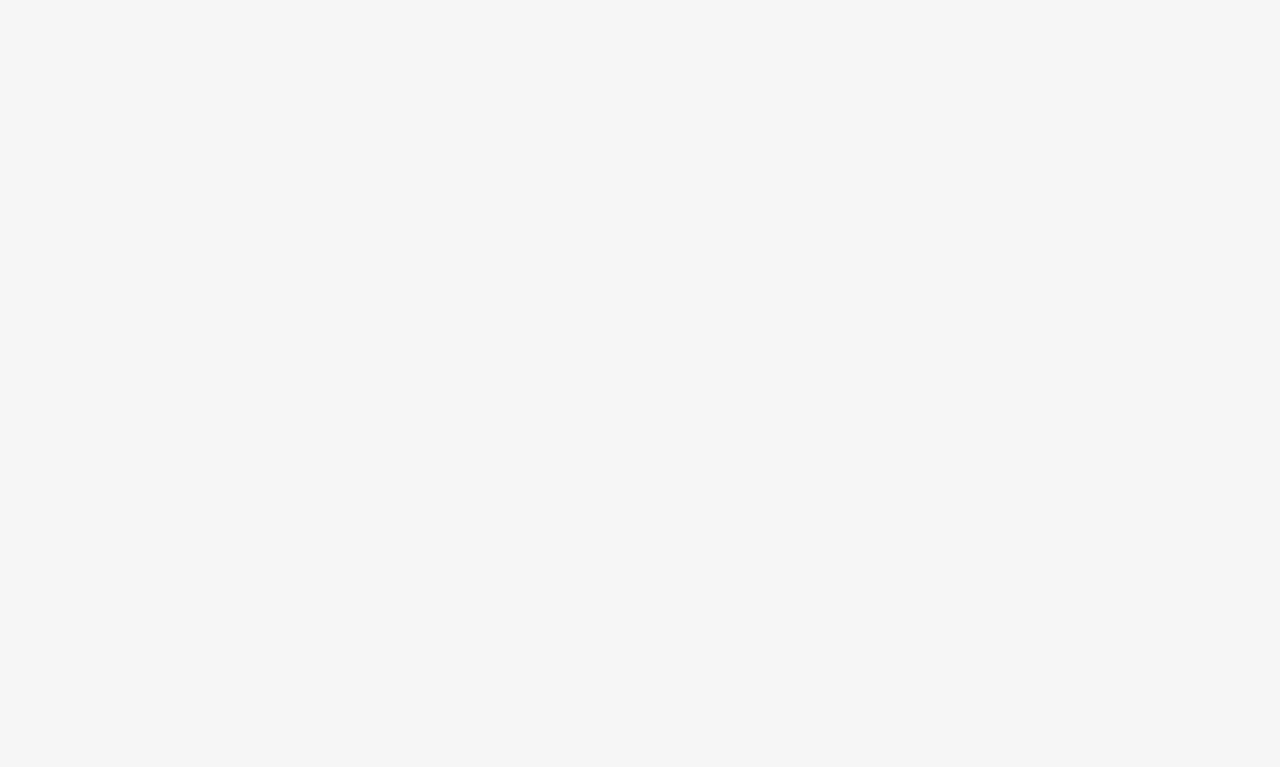
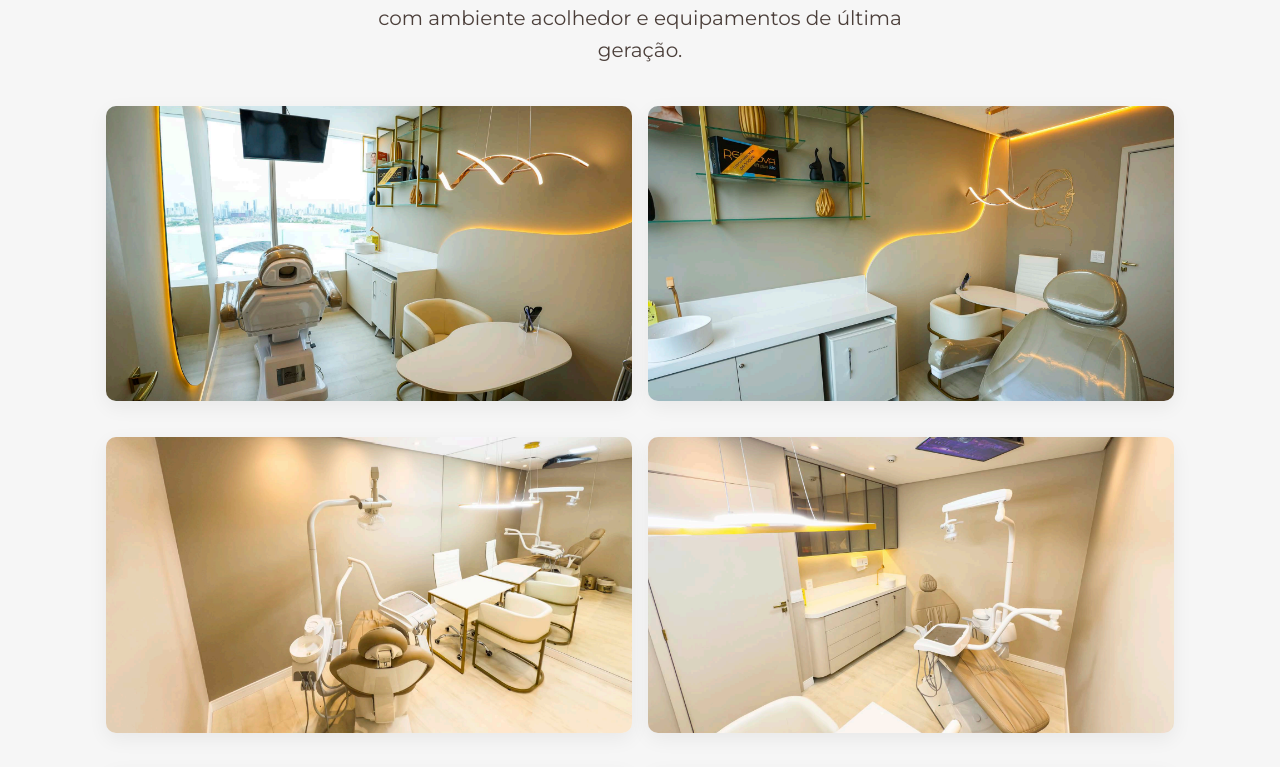
Before and after one commit to Henrilsm/agape-essence, a Next.js app: page /local in a window 1280 px wide. Shown: the part 970-1737 px from the top of the page. Before the commit the page ends 1017 px from the top, so only its background shows below. Built offline with nearby package versions, Linux system fonts and the light colour scheme.

Commit message:
Nossa estrutura

```diff
--- a/app/local/page.js
+++ b/app/local/page.js
@@ -1,4 +1,5 @@
 import styles from "./page.module.css";
+import Image from "next/image";
 
 export default function LocalPage() {
   return (
@@ -24,6 +25,38 @@ export default function LocalPage() {
         </p>
         <p>Agende já a sua próxima avaliação estética.</p>
       </div>
+
+      {/* Nossa Estrutura: sessão com fotos das salas */}
+      <section className={styles.structureSection}>
+        <h2 className={styles.title}>Nossa Estrutura</h2>
+        <p className={styles.sectionText}>
+          Conheça nosso espaço dedicado ao seu bem-estar e beleza, com ambiente
+          acolhedor e equipamentos de última geração.
+        </p>
+
+        <div className={styles.roomsGrid}>
+          <div className={styles.room}>
+            <div className={styles.roomImages}>
+              <Image src="/Foto-Estetica-Vista1.png" alt="Sala Estética 1" width={800} height={500} className={styles.roomImg} />
+              <Image src="/Foto-Estetica-Vista2.png" alt="Sala Estética 2" width={800} height={500} className={styles.roomImg} />
+            </div>
+          </div>
+
+          <div className={styles.room}>
+            <div className={styles.roomImages}>
+              <Image src="/Foto-Odonto-Interna1.png" alt="Sala Odonto interna 1" width={800} height={500} className={styles.roomImg} />
+              <Image src="/Foto-Odonto-Interna2.png" alt="Sala Odonto interna 2" width={800} height={500} className={styles.roomImg} />
+            </div>
+          </div>
+
+          <div className={styles.room}>
+            <div className={styles.roomImages}>
+              <Image src="/Foto-Odonto-Vista1.png" alt="Sala Odonto vista 1" width={800} height={500} className={styles.roomImg} />
+              <Image src="/Foto-Odonto-Vista2.png" alt="Sala Odonto vista 2" width={800} height={500} className={styles.roomImg} />
+            </div>
+          </div>
+        </div>
+      </section>
     </div>
   );
 }
--- a/app/local/page.module.css
+++ b/app/local/page.module.css
@@ -58,3 +58,54 @@
   position: relative;
   z-index: 1;
 }
+
+/* Nossa Estrutura gallery styles */
+.structureSection {
+  padding: 2rem 0 3rem 0;
+}
+
+.sectionText {
+  max-width: 600px;
+  margin: 0 auto 2.5rem auto;
+  font-size: 1.25rem;
+  line-height: 1.6;
+  position: relative;
+  z-index: 1;
+}
+
+.roomsGrid {
+  display: flex;
+  flex-direction: column;
+  gap: 2.25rem;
+  max-width: 1100px;
+  margin: 0 auto;
+  padding: 0 1rem;
+}
+
+.room {
+  width: 100%;
+}
+
+.roomImages {
+  display: grid;
+  grid-template-columns: 1fr 1fr;
+  gap: 1rem;
+  align-items: stretch;
+}
+
+.roomImg {
+  width: 100%;
+  height: auto; /* preserve natural aspect ratio, no cropping */
+  border-radius: 10px;
+  box-shadow: 0 6px 20px rgba(0,0,0,0.06);
+  transition: box-shadow 220ms ease;
+}
+
+@media (max-width: 768px) {
+  .roomImages {
+    grid-template-columns: 1fr;
+  }
+  .roomImg {
+    height: 200px;
+  }
+}
```
